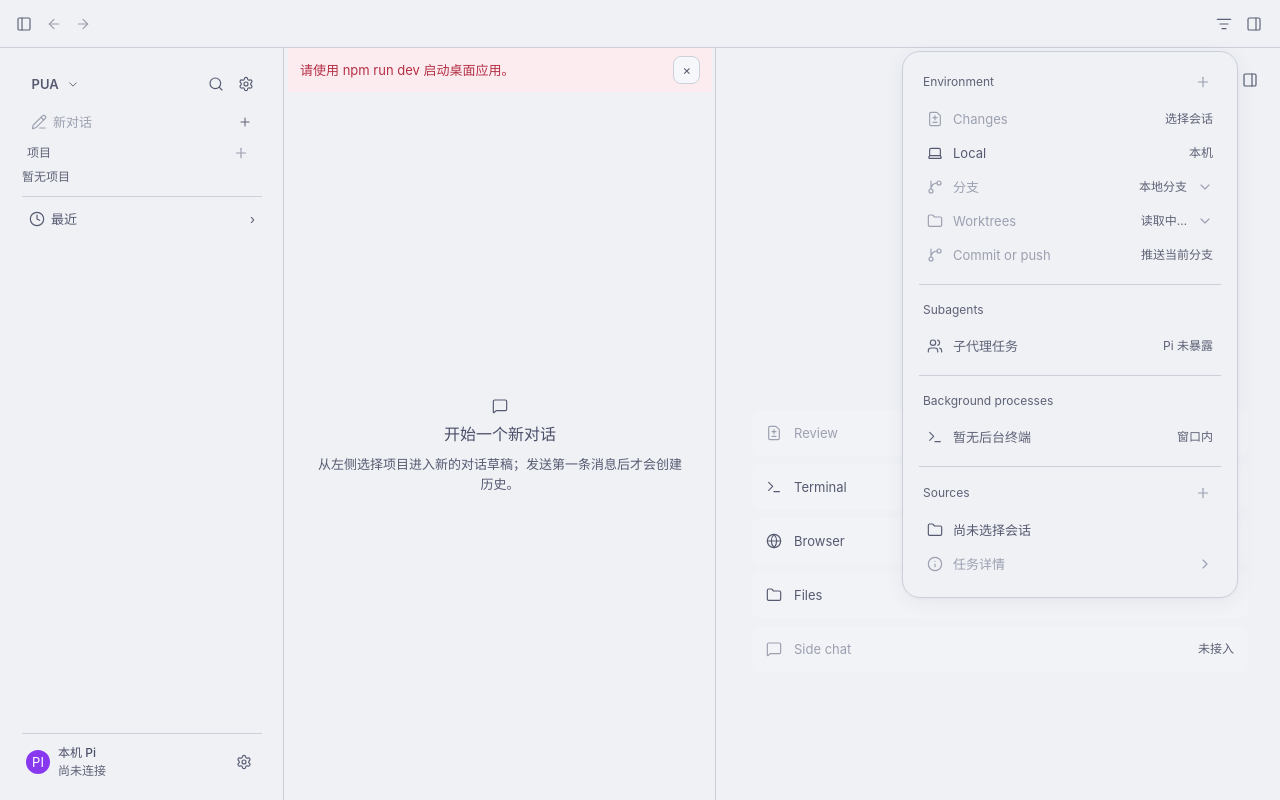
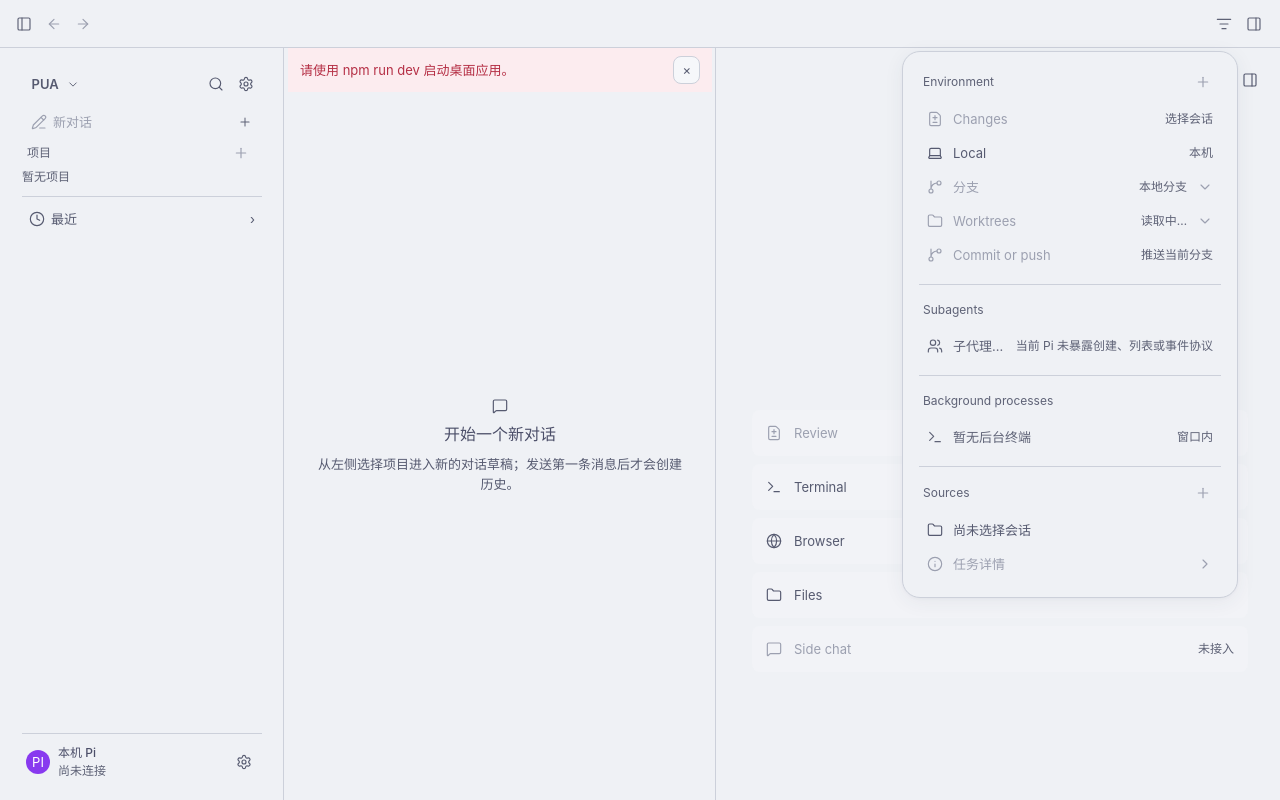
Before and after one commit to Gogo-Bytes/PUA, a React (Vite) app: page / in a window 1280 px wide. Both pictures are taken after a click on the button 1224 px from the left and 23 px from the top of the page. Built offline with nearby package versions, Linux system fonts and the light colour scheme.

Commit message:
feat(capabilities): record unavailable subagents boundary

```diff
--- a/src/renderer/features/workspace/EnvironmentPopover.tsx
+++ b/src/renderer/features/workspace/EnvironmentPopover.tsx
@@ -1,6 +1,7 @@
 import { useEffect, useState, type FormEvent } from 'react';
 import type { SessionInfo } from '../../../shared/ipc/desktop-api';
 import type { GitStatus } from '../../../shared/ipc/change-review';
+import { piUnavailableCapabilities } from '../../../shared/ipc/pi-capabilities';
 import { desktopClient } from '../../app/desktop-client';
 import { Button, Dialog, Icon, IconButton, Input, Popover } from '../../ui';
 import type { SidePanelKind } from './useSidePanelTabs';
@@ -8,6 +9,7 @@ import type { SidePanelKind } from './useSidePanelTabs';
 export function EnvironmentPopover({ session, sessions, onSelectSession, onOpenPanel }: {
   session?: SessionInfo; sessions?: readonly SessionInfo[]; onSelectSession?(id: string): void; onOpenPanel(kind: SidePanelKind): void;
 }) {
+  const subagentsCapability = piUnavailableCapabilities.find(item => item.id === 'subagents');
   const [open, setOpen] = useState(false);
   const [snapshot, setSnapshot] = useState<{ id: string; status?: GitStatus; error?: string }>();
   const [branchState, setBranchState] = useState<{ id: string; current: string; branches: string[] }>();
@@ -164,7 +166,7 @@ export function EnvironmentPopover({ session, sessions, onSelectSession, onOpenP
       {snapshot?.id === session?.id && snapshot?.error && <p className="environment-note">暂时无法读取仓库；可打开 Review 查看错误并重试。</p>}
     </section>
     <section className="environment-section"><div className="environment-heading">Subagents</div>
-      <div className="environment-row is-unavailable"><Icon name="agents"/><span>子代理任务</span><small>Pi 未暴露</small></div>
+      <div className="environment-row is-unavailable" aria-disabled="true" title={subagentsCapability?.reason}><Icon name="agents"/><span>子代理任务</span><small>{subagentsCapability?.reason ?? '未接入'}</small></div>
     </section>
     <section className="environment-section"><div className="environment-heading">Background processes</div>
       {backgroundProcesses.length ? backgroundProcesses.map(item => <Button key={item.id} variant="ghost" className="environment-row environment-process-row" onClick={() => { setOpen(false); onSelectSession?.(item.id); }}>
--- a/src/shared/ipc/pi-capabilities.ts
+++ b/src/shared/ipc/pi-capabilities.ts
@@ -10,6 +10,13 @@ export interface PiCapabilityRecord {
   id: PiCapabilityId;
   rpcCommands: readonly string[];
   status: 'integrated' | 'protocol-ready' | 'needs-runtime-verification' | 'verified-not-exposed' | 'product-discussion';
+}
+
+/** Capabilities intentionally represented as unavailable when Pi has no confirmed protocol. */
+export interface PiUnavailableCapabilityRecord {
+  id: 'subagents';
+  status: 'verified-not-exposed';
+  reason: string;
 }
 
 export const piCapabilities: readonly PiCapabilityRecord[] = [
@@ -36,3 +43,11 @@ export const piCapabilities: readonly PiCapabilityRecord[] = [
   { id: 'resources.promptTemplates', rpcCommands: ['get_commands'], status: 'integrated' },
   { id: 'extensions.ui', rpcCommands: ['extension_ui_response'], status: 'integrated' },
 ] as const;
+
+export const piUnavailableCapabilities: readonly PiUnavailableCapabilityRecord[] = [
+  {
+    id: 'subagents',
+    status: 'verified-not-exposed',
+    reason: '当前 Pi 未暴露创建、列表或事件协议',
+  },
+] as const;
```
Also changed, not shown: 2 other files (tests, documents, lock files or other folders).
